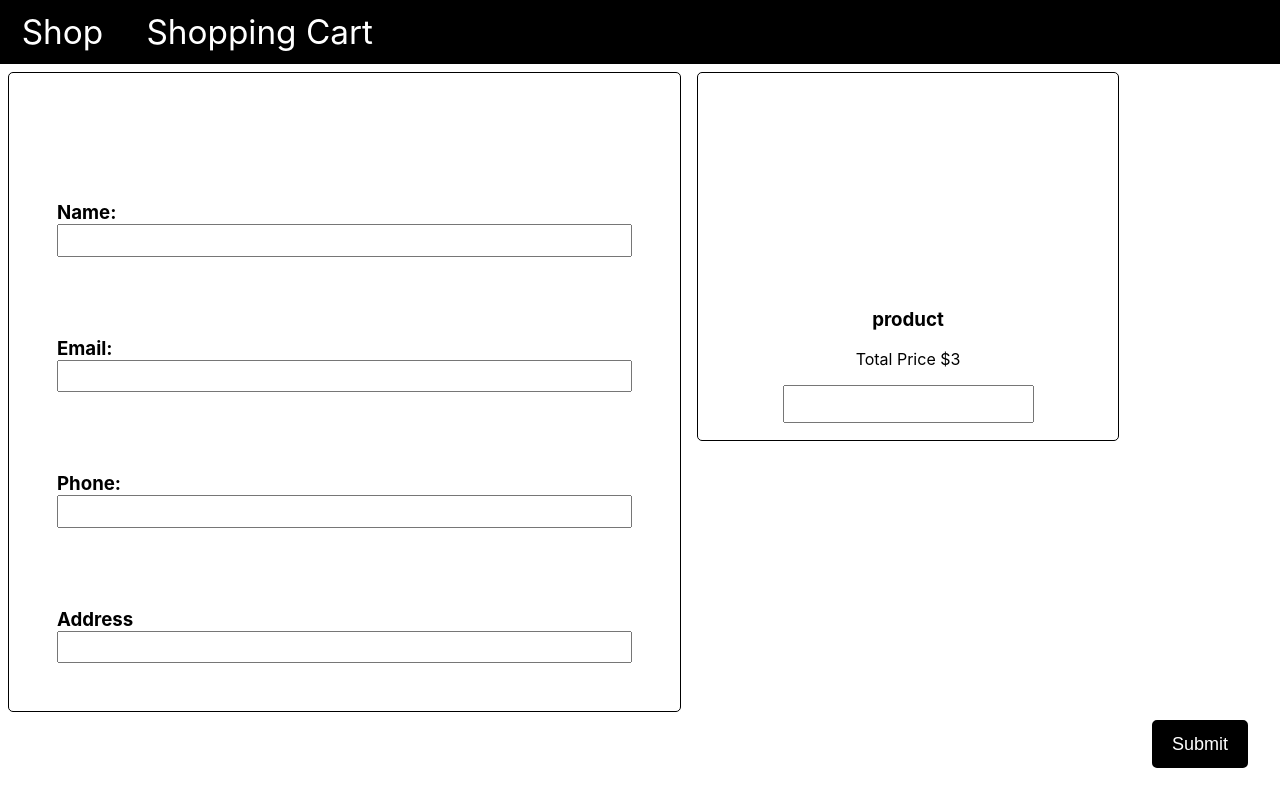
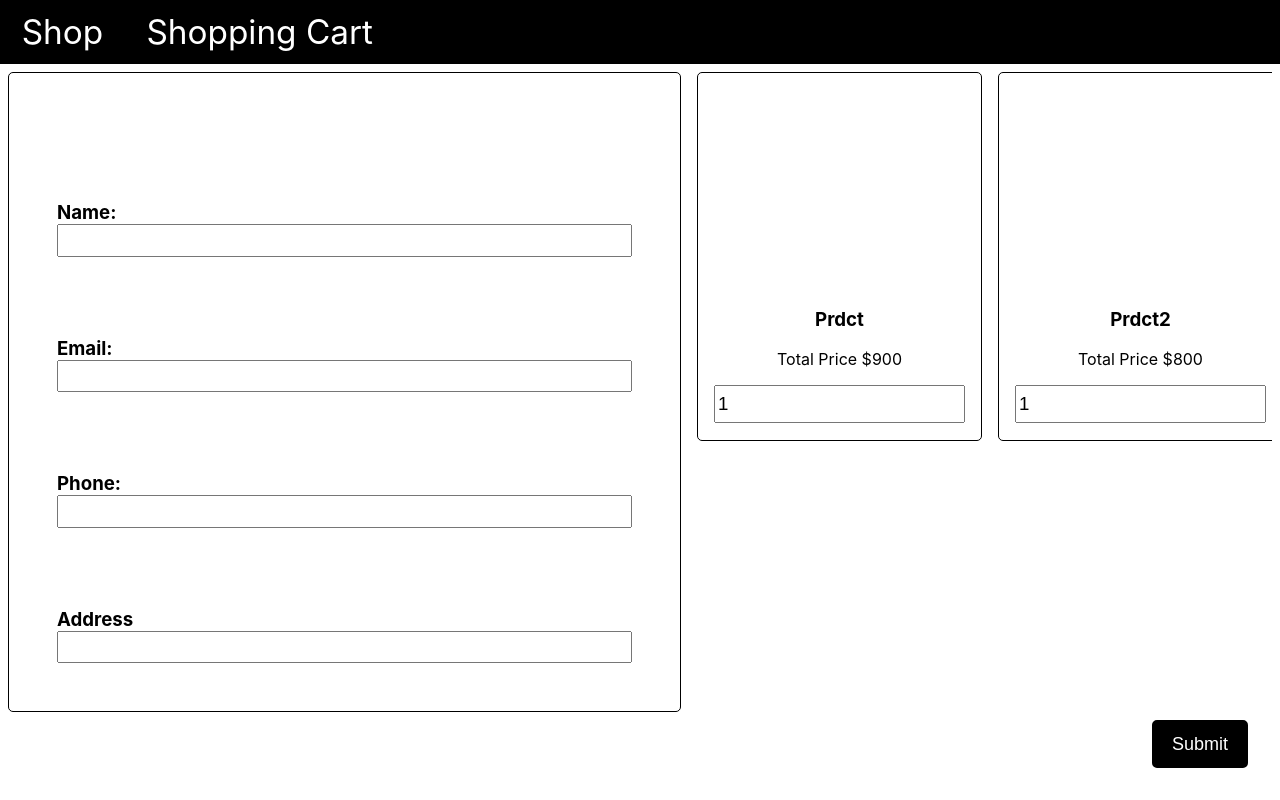
Before and after one commit to BranetE/medicie-delivery-ui, a React (Vite) app: page / in a window 1280 px wide. Built offline with nearby package versions, Linux system fonts and the light colour scheme.

Commit message:
Added functional

```diff
--- a/src/components/ProductCard/CheckOutProductCard.tsx
+++ b/src/components/ProductCard/CheckOutProductCard.tsx
@@ -1,12 +1,16 @@
+// import { useState } from "react";
 import styles from "./ProductCard.module.css";
+import { useCart } from "../../context/CartContext";
 
 interface CheckOutProductCardProps {
   title: string;
   price: number;
+  quantity: number;
 }
 
 const CheckOutProductCard = (props: CheckOutProductCardProps): JSX.Element => {
-  const { title, price } = props;
+  const { changeQuantity } = useCart();
+  const { title, price, quantity } = props;
   const { card, placeholder } = styles;
 
   return (
@@ -14,7 +18,13 @@ const CheckOutProductCard = (props: CheckOutProductCardProps): JSX.Element => {
       <div className={placeholder}></div>
       <h3>{title}</h3>
       <p>Total Price ${price}</p>
-      <input type="number" />
+      <input
+        name="quantity"
+        type="number"
+        defaultValue={quantity}
+        min={1}
+        onChange={(e) => changeQuantity(title, parseInt(e.target.value))}
+      />
     </div>
   );
 };
--- a/src/components/ShopProduct/CartProducts.tsx
+++ b/src/components/ShopProduct/CartProducts.tsx
@@ -1,9 +1,10 @@
+import { ProductProps } from "../../context/CartContext";
 import CheckOutProductCard from "../ProductCard/CheckOutProductCard";
 import styles from "./ShopProduct.module.css";
 
 interface CartProductProps {
   className?: string;
-  data: { price: number; title: string }[];
+  data: ProductProps[] | null;
 }
 
 const CartProducts = (props: CartProductProps): JSX.Element => {
@@ -12,8 +13,13 @@ const CartProducts = (props: CartProductProps): JSX.Element => {
 
   return (
     <div className={`${className} ${container}`}>
-      {data.map(({ title, price }) => (
-        <CheckOutProductCard title={title} price={price} />
+      {data?.map(({ name, price, quantity }) => (
+        <CheckOutProductCard
+          key={name}
+          title={name}
+          price={price}
+          quantity={quantity}
+        />
       ))}
     </div>
   );
--- a/src/components/UserForm/UserForm.tsx
+++ b/src/components/UserForm/UserForm.tsx
@@ -1,23 +1,43 @@
+// import { useEffect, useState } from "react";
 import styles from "./UserForm.module.css";
+import { useCart } from "../../context/CartContext";
+import setStateField from "../../util/setStatesField";
 
 interface UserFormPartProps {
   className?: string;
 }
 
 const UserFormPart = (props: UserFormPartProps): JSX.Element => {
+  const { userData, setUser } = useCart();
   const { className } = props;
   const { container } = styles;
 
   return (
     <div className={`${className} ${container}`}>
       <label>Name:</label>
-      <input />
+      <input
+        name="name"
+        defaultValue={userData?.name}
+        onChange={(e) => setStateField(e, setUser)}
+      />
       <label>Email:</label>
-      <input />
+      <input
+        name="email"
+        defaultValue={userData?.email}
+        onChange={(e) => setStateField(e, setUser)}
+      />
       <label>Phone:</label>
-      <input />
+      <input
+        name="phone"
+        defaultValue={userData?.phone}
+        onChange={(e) => setStateField(e, setUser)}
+      />
       <label>Address</label>
-      <input />
+      <input
+        name="address"
+        defaultValue={userData?.address}
+        onChange={(e) => setStateField(e, setUser)}
+      />
     </div>
   );
 };
--- /dev/null
+++ b/src/context/CartContext.tsx
@@ -0,0 +1,128 @@
+import {
+  ReactNode,
+  createContext,
+  useContext,
+  useEffect,
+  useMemo,
+  useState,
+} from "react";
+
+export type UserProps = {
+  name: string;
+  email: string;
+  phone: string;
+  address: string;
+};
+
+export type ProductProps = {
+  name: string;
+  price: number;
+  quantity: number;
+};
+
+interface CartContextProps {
+  userData: UserProps | null;
+  products: ProductProps[] | null;
+  setUser: React.Dispatch<React.SetStateAction<UserProps>>;
+  addProduct: (product: ProductProps) => void;
+  changeQuantity: (name: string, newQuantity: number) => void;
+  removeProduct: (name: string) => void;
+}
+
+export const INITIAL_STATE_USER: UserProps = {
+  name: "",
+  email: "",
+  phone: "",
+  address: "",
+};
+
+export const INITIAL_STATE_PRODUCTS: ProductProps[] = [
+  {
+    name: "Prdct",
+    price: 900,
+    quantity: 1,
+  },
+  {
+    name: "Prdct2",
+    price: 800,
+    quantity: 1,
+  },
+];
+
+const INITIAL_STATE_CONTEXT: CartContextProps = {
+  userData: null,
+  products: INITIAL_STATE_PRODUCTS,
+  setUser: () => {},
+  addProduct: () => {},
+  changeQuantity: () => {},
+  removeProduct: () => {},
+};
+
+interface CartContextProviderProps {
+  children: ReactNode;
+}
+
+const CartContext = createContext<CartContextProps>(INITIAL_STATE_CONTEXT);
+
+const CartContextProvider = (props: CartContextProviderProps): JSX.Element => {
+  const [user, setUser] = useState<UserProps>(
+    JSON.parse(
+      localStorage.getItem("user") || JSON.stringify(INITIAL_STATE_USER)
+    )
+  );
+  const [products, setProducts] = useState<ProductProps[]>(
+    INITIAL_STATE_PRODUCTS
+  );
+
+  useEffect(() => {
+    if (user) {
+      localStorage.setItem("user", JSON.stringify(user));
+    }
+  }, [user]);
+
+  useEffect(() => {
+    localStorage.setItem("products", JSON.stringify(products));
+  });
+
+  const addProduct = (product: ProductProps) => {
+    setProducts((prevState) => [...prevState, product]);
+  };
+
+  const removeProduct = (productName: string) => {
+    setProducts((prevState) =>
+      prevState.filter((item) => item.name != productName)
+    );
+  };
+
+  const changeQuantity = (name: string, newQuantity: number) => {
+    setProducts(
+      products.map((item) =>
+        item.name === name ? { ...item, quantity: newQuantity } : item
+      )
+    );
+  };
+
+  const contextValue = useMemo(
+    () => ({
+      userData: user,
+      products: products,
+      setUser: setUser,
+      addProduct: addProduct,
+      changeQuantity: changeQuantity,
+      removeProduct: removeProduct,
+    }),
+    []
+  );
+
+  const { children } = props;
+
+  return (
+    <CartContext.Provider value={contextValue}>{children}</CartContext.Provider>
+  );
+};
+
+export const useCart = () => {
+  return useContext(CartContext);
+};
+
+export default CartContextProvider;
--- a/src/main.tsx
+++ b/src/main.tsx
@@ -2,16 +2,16 @@ import React from "react";
 import ReactDOM from "react-dom/client";
 import "./index.css";
 import Navigation from "./components/Navigation/Navigation.tsx";
-import ProductCard from "./components/ProductCard/ProductCard.tsx";
-import Shop from "./pages/Shop/Shop.tsx";
+// import ProductCard from "./components/ProductCard/ProductCard.tsx";
+// import Shop from "./pages/Shop/Shop.tsx";
 import ShoppingCart from "./pages/ShopingCart/ShoppingCart.tsx";
+import CartContextProvider from "./context/CartContext.tsx";
 
 ReactDOM.createRoot(document.getElementById("root")!).render(
   <React.StrictMode>
     <Navigation />
-    {/* <ProductCard title="Card Product" /> */}
-    {/* <Shop /> */}
-    <ShoppingCart />
-    {/* <App /> */}
+    <CartContextProvider>
+      <ShoppingCart />
+    </CartContextProvider>
   </React.StrictMode>
 );
--- a/src/pages/ShopingCart/ShoppingCart.tsx
+++ b/src/pages/ShopingCart/ShoppingCart.tsx
@@ -1,34 +1,41 @@
+// import { useState } from "react";
 import CartProducts from "../../components/ShopProduct/CartProducts";
 import UserFormPart from "../../components/UserForm/UserForm";
 import styles from "./ShoppingCart.module.css";
+import { useCart } from "../../context/CartContext";
+
+// interface ShoppingCartFormData {
+//   name: string;
+//   email: string;
+//   phone: string;
+//   address: string;
+//   products: number[];
+// }
 
 const ShoppingCart = (): JSX.Element => {
   const { container, userForm, productList, submitButton } = styles;
+  // const [value, setValue] = useState<ShoppingCartFormData>({
+  //   name: "",
+  //   email: "",
+  //   phone: "",
+  //   address: "",
+  //   products: [],
+  // });
+
+  // const handleChange = (e: React.ChangeEvent<HTMLInputElement>) => {
+  //   setValue({ ...value, [e.target.name]: e.target.value });
+  // };
+
+  const { products } = useCart();
 
   return (
-    <form
-      action={(value) => {
-        console.log(value.target);
-      }}
-    >
+    <form>
       <div className={container}>
         <UserFormPart className={userForm} />
-        <CartProducts
-          className={productList}
-          data={[
-            { title: "product", price: 3 },
-            // { title: "product", price: 5 },
-            // { title: "product", price: 42 },
-            // { title: "product", price: 86 },
-            // { title: "product", price: 1 },
-            // { title: "product", price: 9 },
-          ]}
-        />
+        <CartProducts className={productList} data={products} />
       </div>
 
-      <button type="submit" className={submitButton}>
-        Submit
-      </button>
+      <input type="submit" className={submitButton} />
     </form>
   );
 };
--- /dev/null
+++ b/src/util/setStatesField.ts
@@ -0,0 +1,10 @@
+const setStateField = <T>(
+  event: React.ChangeEvent<HTMLInputElement>,
+  setter: React.Dispatch<React.SetStateAction<T>>
+): void => {
+  const name = event.target.name;
+  const value = event.target.value;
+  setter((values) => ({ ...values, [name]: value }));
+};
+
+export default setStateField;
```
